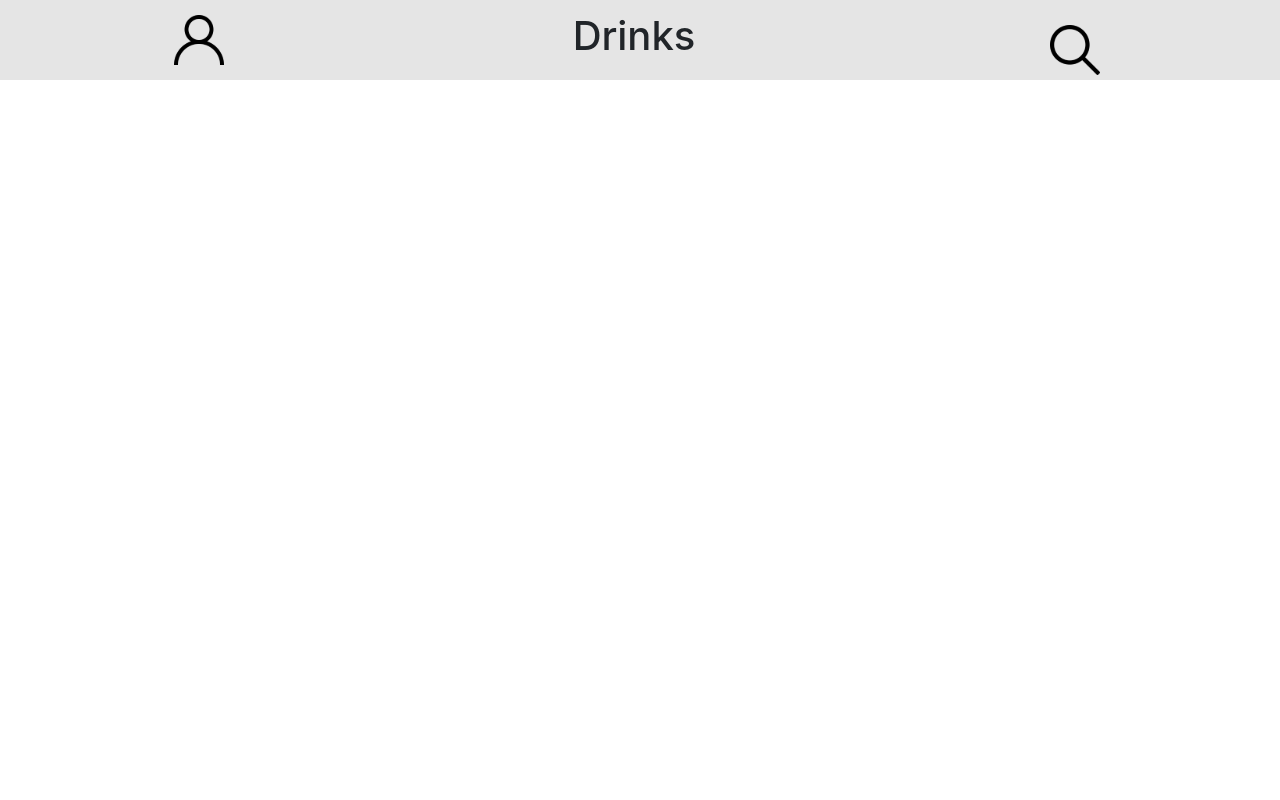
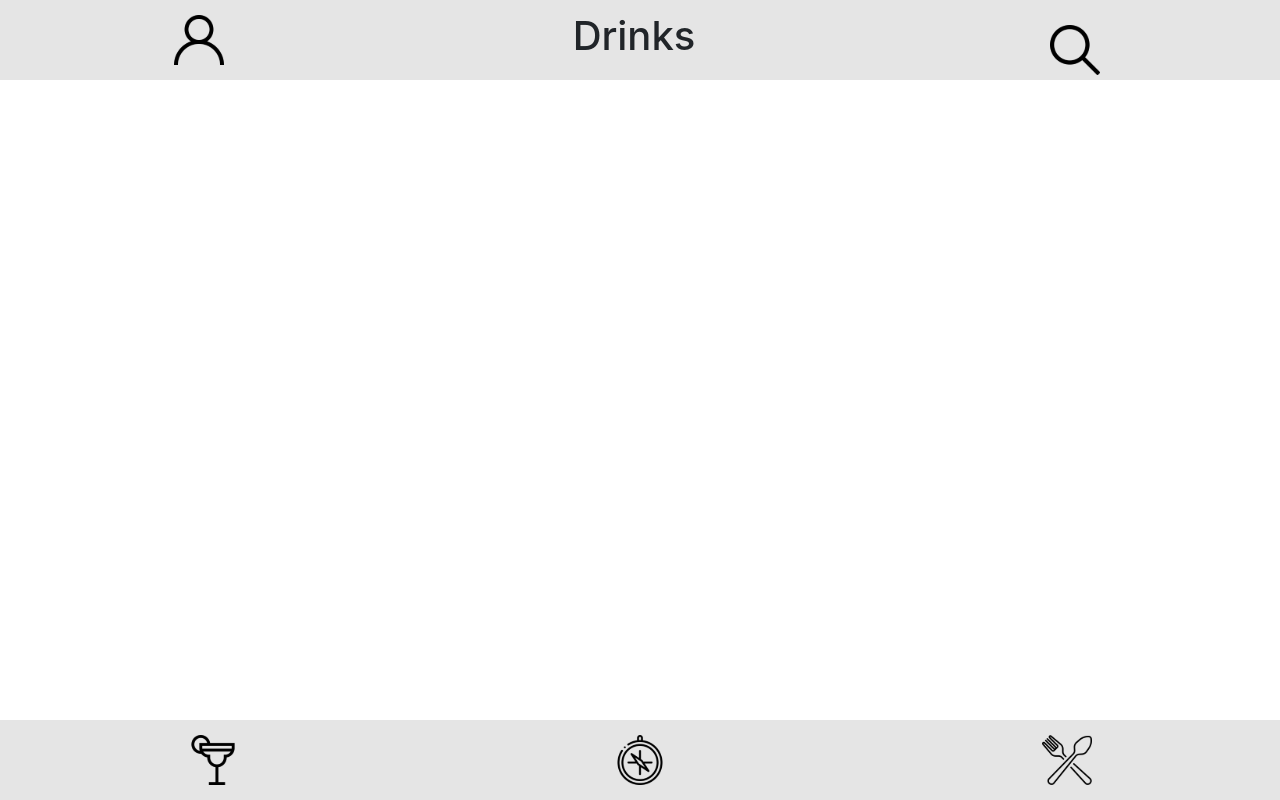
Before and after one commit to AugustoMagalhaes/react-context-api-19-recipes-app, a React (Create React App) app: page /drinks in a window 1280 px wide. Built offline with nearby package versions, Linux system fonts and the light colour scheme.

Commit message:
Requisitos 19 a 24

```diff
--- /dev/null
+++ b/src/components/Footer/Footer.css
@@ -0,0 +1,20 @@
+body {
+  box-sizing: border-box;
+  margin: 0;
+  padding: 0;
+}
+
+footer {
+  align-items: center;
+  background-color: #e5e5e5;
+  bottom: 0;
+  display: flex;
+  justify-content: space-around;
+  min-height: 80px;
+  position: fixed;
+  width: 100%;
+}
+
+footer img {
+  width: 50px;
+}
--- a/src/components/Footer/index.js
+++ b/src/components/Footer/index.js
@@ -1,13 +1,35 @@
 import React from 'react';
 import { Link } from 'react-router-dom';
-// import Context from '../../context/Context';
+import DrinksIcon from '../../images/drinkIcon.svg';
+import ExploreIcon from '../../images/exploreIcon.svg';
+import FoodsIcon from '../../images/mealIcon.svg';
+import './Footer.css';
 
 function Footer() {
   return (
     <footer data-testid="footer">
-      <Link to="/drinks" data-testid="drinks-bottom-btn">Bebidas</Link>
-      <Link to="/explore" data-testid="explore-bottom-btn">Explorar</Link>
-      <Link to="/foods" data-testid="food-bottom-btn">Comidas</Link>
+      <Link
+        to="/drinks"
+        data-testid="drinks-bottom-btn"
+        src={ DrinksIcon }
+      >
+        <img
+          src={ DrinksIcon }
+          alt="Bebidas"
+        />
+      </Link>
+      <Link to="/explore" src={ ExploreIcon } data-testid="explore-bottom-btn">
+        <img
+          src={ ExploreIcon }
+          alt="Icone de Explorar"
+        />
+      </Link>
+      <Link to="/foods" src={ FoodsIcon } data-testid="food-bottom-btn">
+        <img
+          src={ FoodsIcon }
+          alt="Icone de Comida"
+        />
+      </Link>
     </footer>
   );
 }
--- a/src/pages/Drinks/index.js
+++ b/src/pages/Drinks/index.js
@@ -1,11 +1,15 @@
 import React from 'react';
 import Header from '../../components/Header/index';
+import Footer from '../../components/Footer/index';
 
 function DrinksScreen() {
   const pageTitle = 'Drinks';
   const hasSearch = true;
   return (
-    <Header pageTitle={ pageTitle } hasSearch={ hasSearch } />
+    <div>
+      <Header pageTitle={ pageTitle } hasSearch={ hasSearch } />
+      <Footer />
+    </div>
   );
 }
 
--- a/src/pages/Explore/index.js
+++ b/src/pages/Explore/index.js
@@ -1,10 +1,14 @@
 import React from 'react';
 import Header from '../../components/Header/index';
+import Footer from '../../components/Footer/index';
 
 function ExploreScreen() {
   const pageTitle = 'Explore';
   return (
-    <Header pageTitle={ pageTitle } hasSearch={ false } />
+    <div>
+      <Header pageTitle={ pageTitle } hasSearch={ false } />
+      <Footer />
+    </div>
   );
 }
 
--- a/src/pages/ExploreDrinks/index.js
+++ b/src/pages/ExploreDrinks/index.js
@@ -1,10 +1,14 @@
 import React from 'react';
 import Header from '../../components/Header/index';
+import Footer from '../../components/Footer/index';
 
 function ExploreDrinksScreen() {
   const pageTitle = 'Explore Drinks';
   return (
-    <Header pageTitle={ pageTitle } hasSearch={ false } />
+    <div>
+      <Header pageTitle={ pageTitle } hasSearch={ false } />
+      <Footer />
+    </div>
   );
 }
 
--- a/src/pages/ExploreDrinksIng/index.js
+++ b/src/pages/ExploreDrinksIng/index.js
@@ -1,10 +1,14 @@
 import React from 'react';
 import Header from '../../components/Header/index';
+import Footer from '../../components/Footer/index';
 
 function ExploreDrinksIngScreen() {
   const pageTitle = 'Explore Ingredients';
   return (
-    <Header pageTitle={ pageTitle } hasSearch={ false } />
+    <div>
+      <Header pageTitle={ pageTitle } hasSearch={ false } />
+      <Footer />
+    </div>
   );
 }
 
--- a/src/pages/ExploreFoods/index.js
+++ b/src/pages/ExploreFoods/index.js
@@ -1,10 +1,14 @@
 import React from 'react';
 import Header from '../../components/Header/index';
+import Footer from '../../components/Footer/index';
 
 function ExploreFoodsScreen() {
   const pageTitle = 'Explore Foods';
   return (
-    <Header pageTitle={ pageTitle } />
+    <div>
+      <Header pageTitle={ pageTitle } />
+      <Footer />
+    </div>
   );
 }
 
--- a/src/pages/ExploreFoodsIng/index.js
+++ b/src/pages/ExploreFoodsIng/index.js
@@ -1,10 +1,14 @@
 import React from 'react';
 import Header from '../../components/Header/index';
+import Footer from '../../components/Footer/index';
 
 function ExploreFoodsIngScreen() {
   const pageTitle = 'Explore Ingredients';
   return (
-    <Header pageTitle={ pageTitle } hasSearch={ false } />
+    <div>
+      <Header pageTitle={ pageTitle } hasSearch={ false } />
+      <Footer />
+    </div>
   );
 }
 
--- a/src/pages/ExploreNationalities/index.js
+++ b/src/pages/ExploreNationalities/index.js
@@ -1,11 +1,15 @@
 import React from 'react';
 import Header from '../../components/Header/index';
+import Footer from '../../components/Footer/index';
 
 function ExploreNationalitiesScreen() {
   const pageTitle = 'Explore Nationalities';
   const hasSearch = true;
   return (
-    <Header pageTitle={ pageTitle } hasSearch={ hasSearch } />
+    <div>
+      <Header pageTitle={ pageTitle } hasSearch={ hasSearch } />
+      <Footer />
+    </div>
   );
 }
 
--- a/src/pages/Foods/index.js
+++ b/src/pages/Foods/index.js
@@ -1,11 +1,15 @@
 import React from 'react';
 import Header from '../../components/Header/index';
+import Footer from '../../components/Footer/index';
 
 function FoodsScreen() {
   const pageTitle = 'Foods';
   const hasSearch = true;
   return (
-    <Header pageTitle={ pageTitle } hasSearch={ hasSearch } />
+    <div>
+      <Header pageTitle={ pageTitle } hasSearch={ hasSearch } />
+      <Footer />
+    </div>
   );
 }
 
--- a/src/pages/Profile/index.js
+++ b/src/pages/Profile/index.js
@@ -1,10 +1,14 @@
 import React from 'react';
 import Header from '../../components/Header/index';
+import Footer from '../../components/Footer/index';
 
 function ProfileScreen() {
   const pageTitle = 'Profile';
   return (
-    <Header pageTitle={ pageTitle } hasSearch={ false } />
+    <div>
+      <Header pageTitle={ pageTitle } hasSearch={ false } />
+      <Footer />
+    </div>
   );
 }
 
```
